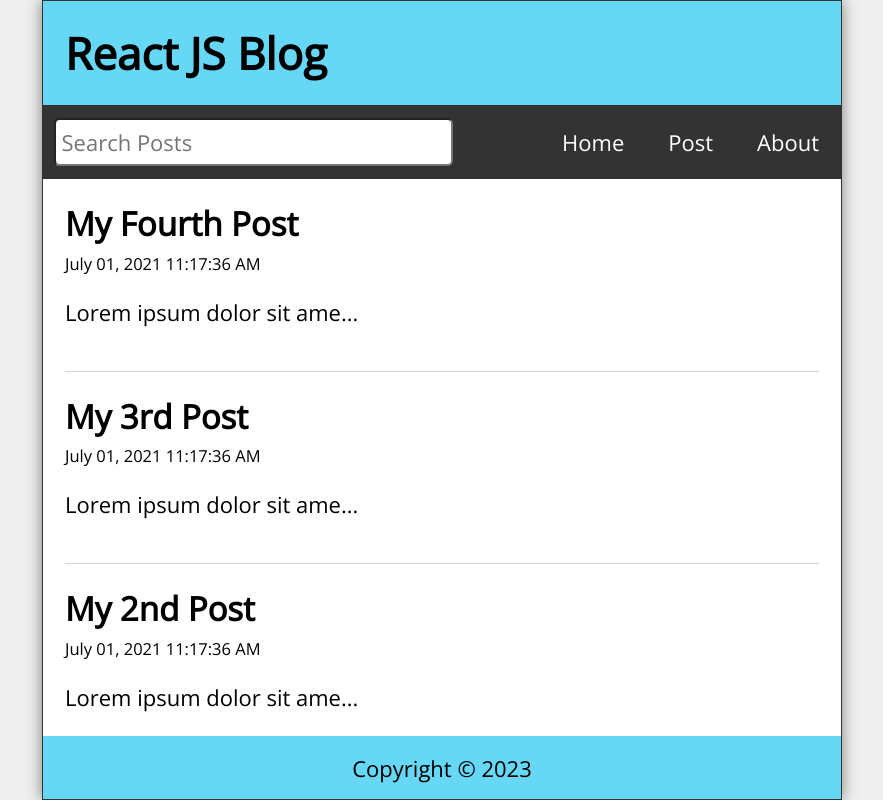
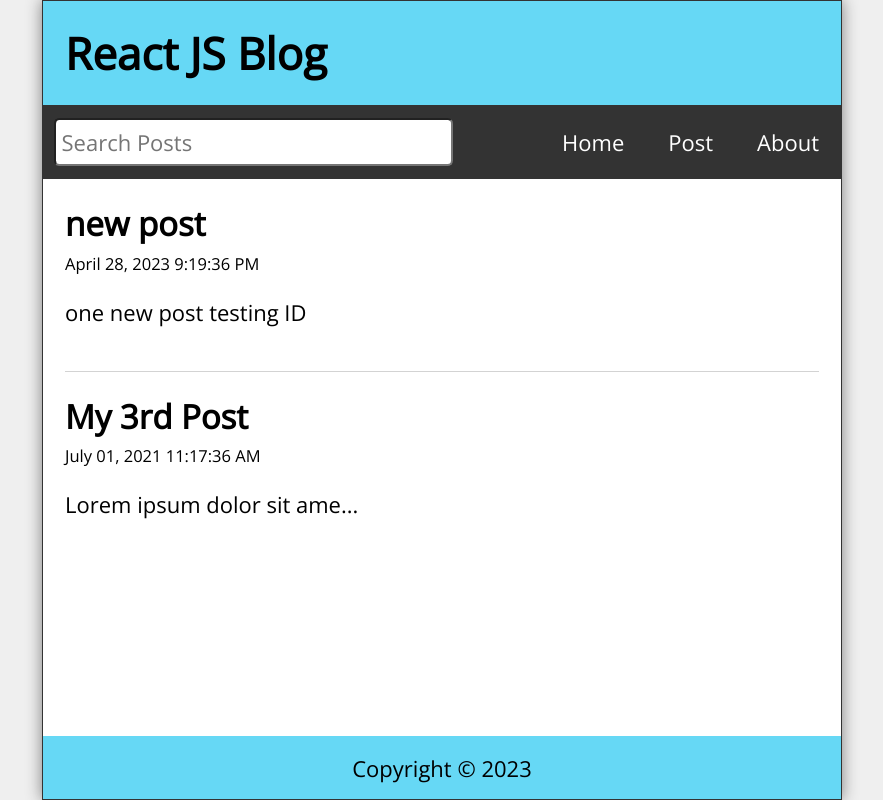
Before and after one commit to niksync1/react_test2, a React (Create React App) app: page / in a window 1280 px wide. Shown: the whole page, without its empty margins (198-1081 px from the left). Built offline with nearby package versions, Linux system fonts and the light colour scheme; data requests are answered from the project's data file.

Commit message:
pre fixing react-router v6 routes

```diff
--- /dev/null
+++ b/data/db.json
@@ -0,0 +1,16 @@
+{
+  "posts": [
+    {
+      "id": 3,
+      "title": "My 3rd Post",
+      "datetime": "July 01, 2021 11:17:36 AM",
+      "body": "Lorem ipsum dolor sit amet consectetur adipisicing elit. Quis consequatur expedita, assumenda similique non optio! Modi nesciunt excepturi corrupti atque blanditiis quo nobis, non optio quae possimus illum exercitationem ipsa!"
+    },
+    {
+      "id": 4,
+      "title": "new post",
+      "datetime": "April 28, 2023 9:19:36 PM",
+      "body": "one new post testing ID"
+    }
+  ]
+}
--- a/package.json
+++ b/package.json
@@ -6,6 +6,7 @@
     "@testing-library/jest-dom": "^5.16.5",
     "@testing-library/react": "^13.4.0",
     "@testing-library/user-event": "^13.5.0",
+    "axios": "^1.3.6",
     "date-fns": "^2.29.3",
     "react": "^18.2.0",
     "react-dom": "^18.2.0",
--- a/src/App.js
+++ b/src/App.js
@@ -1,47 +1,43 @@
 import Layout from './Layout';
 import Home from './Home';
 import NewPost from './NewPost';
+import EditPost from './EditPost';
 import PostPage from './PostPage';
 import About from './About';
 import Missing from './Missing';
 import { Route, Routes, useNavigate  } from 'react-router-dom';
 import { useState, useEffect } from 'react';
 import { format } from 'date-fns';
+import api from './api/posts';
 
 function App() {
-  const [posts, setPosts] = useState([
-    {
-      id: 1,
-      title: "My First Post",
-      datetime: "July 01, 2021 11:17:36 AM",
-      body: "Lorem ipsum dolor sit amet consectetur adipisicing elit. Quis consequatur expedita, assumenda similique non optio! Modi nesciunt excepturi corrupti atque blanditiis quo nobis, non optio quae possimus illum exercitationem ipsa!"
-    },
-    {
-      id: 2,
-      title: "My 2nd Post",
-      datetime: "July 01, 2021 11:17:36 AM",
-      body: "Lorem ipsum dolor sit amet consectetur adipisicing elit. Quis consequatur expedita, assumenda similique non optio! Modi nesciunt excepturi corrupti atque blanditiis quo nobis, non optio quae possimus illum exercitationem ipsa!"
-    },
-    {
-      id: 3,
-      title: "My 3rd Post",
-      datetime: "July 01, 2021 11:17:36 AM",
-      body: "Lorem ipsum dolor sit amet consectetur adipisicing elit. Quis consequatur expedita, assumenda similique non optio! Modi nesciunt excepturi corrupti atque blanditiis quo nobis, non optio quae possimus illum exercitationem ipsa!"
-    },
-    {
-      id: 4,
-      title: "My Fourth Post",
-      datetime: "July 01, 2021 11:17:36 AM",
-      body: "Lorem ipsum dolor sit amet consectetur adipisicing elit. Quis consequatur expedita, assumenda similique non optio! Modi nesciunt excepturi corrupti atque blanditiis quo nobis, non optio quae possimus illum exercitationem ipsa!"
-    }
-  ])
+  const [posts, setPosts] = useState([])
   const [search, setSearch] = useState('');
   const [searchResults, setSearchResults] = useState([]);
   const [postTitle, setPostTitle] = useState('');
   const [postBody, setPostBody] = useState('');
+  const [editTitle, setEditTitle] = useState('');
+  const [editBody, setEditBody] = useState('');
   const navigate = useNavigate();
 
-
+useEffect(() => {
+  const fetchPosts = async () => {
+    try {
+      const response = await api.get('/posts');
+      // if(response && response.data)
+      setPosts(response.data)
+    }catch(err){
+      if(err.response){
+         console.log(err.response.data);
+      console.log(err.response.status);
+      console.log(err.response.headers);
+      }else{
+        console.log( `Error: $(err.message)`)
+      }
+    }
+  }
+  fetchPosts();
+}, [])
   useEffect(() => {
     const filteredResults = posts.filter((post) =>
       ((post.body).toLowerCase()).includes(search.toLowerCase())
@@ -50,22 +46,45 @@
     setSearchResults(filteredResults.reverse());
   }, [posts, search])
 
-  const handleSubmit = (e) => {
+  const handleSubmit = async (e) => {
     e.preventDefault();
     const id = posts.length ? posts[posts.length - 1].id + 1 : 1;
     const datetime = format(new Date(), 'MMMM dd, yyyy pp');
     const newPost = { id, title: postTitle, datetime, body: postBody };
-    const allPosts = [...posts, newPost];
-    setPosts(allPosts);
-    setPostTitle('');
-    setPostBody('');
-    navigate('/');
+
+    try{
+      const response = await api.post('/posts', newPost);
+      const allPosts =[ ...posts, response.data ];
+      setPosts(allPosts);
+      setPostTitle('');
+      setPostBody('');
+      navigate('/');
+    }catch(err){
+      console.log(`Error: ${err.message}`);
+    }
   }
-
-  const handleDelete = (id) => {
-    const postsList = posts.filter(post => post.id !== id);
+  const handleEdit = async (id) => {
+    const datetime = format(new Date(), 'MMMM dd, yyyy pp');
+    const updatedPost = { id, title: editTitle, datetime, body: editBody };
+    try{
+      const response = await api.put(`/posts/$id`, updatedPost);
+      setPosts(posts.map(post => post.id === id ? { ...response.data }: post));
+      setEditTitle('');
+      setEditBody('');
+      navigate('/');
+    }catch(err){
+      console.log(`Error: ${err.message}`);
+    }
+  }
+  const handleDelete = async (id) => {
+    try{
+      await api.delete(`/posts/${id}`);
+       const postsList = posts.filter(post => post.id !== id);
     setPosts(postsList);
     navigate('/');
+    }catch(err){
+      console.log(`Error: ${err.message}`);
+    }
   }
 
   return (
@@ -75,6 +94,15 @@
         setSearch={setSearch}
       />}>
         <Route index element={<Home posts={searchResults} />} />
+        <Route path="/edit/:id"
+              element={<EditPost
+              posts={posts}
+              handleEdit={handleEdit}
+              editTitle={editTitle}
+              setEditTitle={setEditTitle}
+              editBody={editBody}
+              setEditBody={setEditBody}
+            />} />
         <Route path="post">
           <Route index element={<NewPost
             handleSubmit={handleSubmit}
@@ -87,6 +115,7 @@
             posts={posts}
             handleDelete={handleDelete}
           />} />
+
         </Route>
         <Route path="about" element={<About />} />
         <Route path="*" element={<Missing />} />
--- /dev/null
+++ b/src/EditPost.js
@@ -0,0 +1,57 @@
+import React from 'react';
+import { useEffect } from 'react';
+import { useParams, Link } from 'react-router-dom';
+
+
+const EditPost = ({
+    posts, handleEdit, editBody,setEditBody, editTitle, setEditTitle
+}) => {
+    const {id } = useParams;
+    const post = posts.find(post => (post.id).toString() === id);
+
+    useEffect (() => {
+        if(post) {
+            setEditTitle(post.title);
+            setEditBody(post.body);
+        }
+    }, [post, setEditTitle, setEditBody])
+
+  return (
+    <main className="NewPost">
+        {editTitle &&
+        <>
+          <h2>Edit Post</h2>
+          <form className="newPostForm" onSubmit={(e)=> e.preventDefault()}>
+              <label htmlFor="postTitle">Title:</label>
+              <input
+                  id="postTitle"
+                  type="text"
+                  required
+                  value={editTitle}
+                  onChange={(e) => setEditTitle(e.target.value)}
+              />
+              <label htmlFor="postBody">Post:</label>
+              <textarea
+                  id="postBody"
+                  required
+                  value={editBody}
+                  onChange={(e) => setEditBody(e.target.value)}
+              />
+              <button type="submit" onClick={() => handleEdit(post.id)}>Submit</button>
+          </form>
+        </>
+        }
+        {!editTitle &&
+            <>
+                <h2>Post Not Found</h2>
+                <p>Well thats disappointing</p>
+                <p><Link to="/" >Visit Our Homepage</Link>
+                </p>
+            </>
+
+        }
+      </main>
+  )
+}
+
+export default EditPost
--- a/src/Nav.js
+++ b/src/Nav.js
@@ -16,8 +16,8 @@
           </form>
         <ul>
             <li><Link to="/">Home</Link></li>
-            <li><Link to="/post">Post</Link></li>
-            <li><Link to="/about">About</Link></li>
+            <li><Link to="post">Post</Link></li>
+            <li><Link to="about">About</Link></li>
         </ul>
     </nav>
   )
--- a/src/Post.js
+++ b/src/Post.js
@@ -4,7 +4,7 @@
 const Post = ({ post }) => {
     return (
         <article className="post">
-            <Link to={`/post/${post.id}`}>
+            <Link to={`post/${post.id}`}>
                 <h2>{post.title}</h2>
                 <p className="postDate">{post.datetime}</p>
             </Link>
--- a/src/PostPage.js
+++ b/src/PostPage.js
@@ -3,6 +3,7 @@
 const PostPage = ({ posts, handleDelete }) => {
     const { id } = useParams();
     const post = posts.find(post => (post.id).toString() === id);
+    console.log({id})
     return (
         <main className="PostPage">
             <article className="post">
@@ -11,7 +12,11 @@
                         <h2>{post.title}</h2>
                         <p className="postDate">{post.datetime}</p>
                         <p className="postBody">{post.body}</p>
-                        <button onClick={() => handleDelete(post.id)}>
+                        <Link to= {`edit/${post.id}`}>
+                            <button className="editButton">Edit Post</button>
+                        </Link>
+                        <p><Link to="23" >Link</Link></p>
+                        <button className="deleteButton"onClick={() => handleDelete(post.id)}>
                             Delete Post
                         </button>
                     </>
--- /dev/null
+++ b/src/api/posts.js
@@ -0,0 +1,5 @@
+import axios from 'axios';
+
+export default axios.create({
+    baseURL: 'http://localhost:3500'
+});
```
Also changed, not shown: 1 other file (tests, documents, lock files or other folders).
